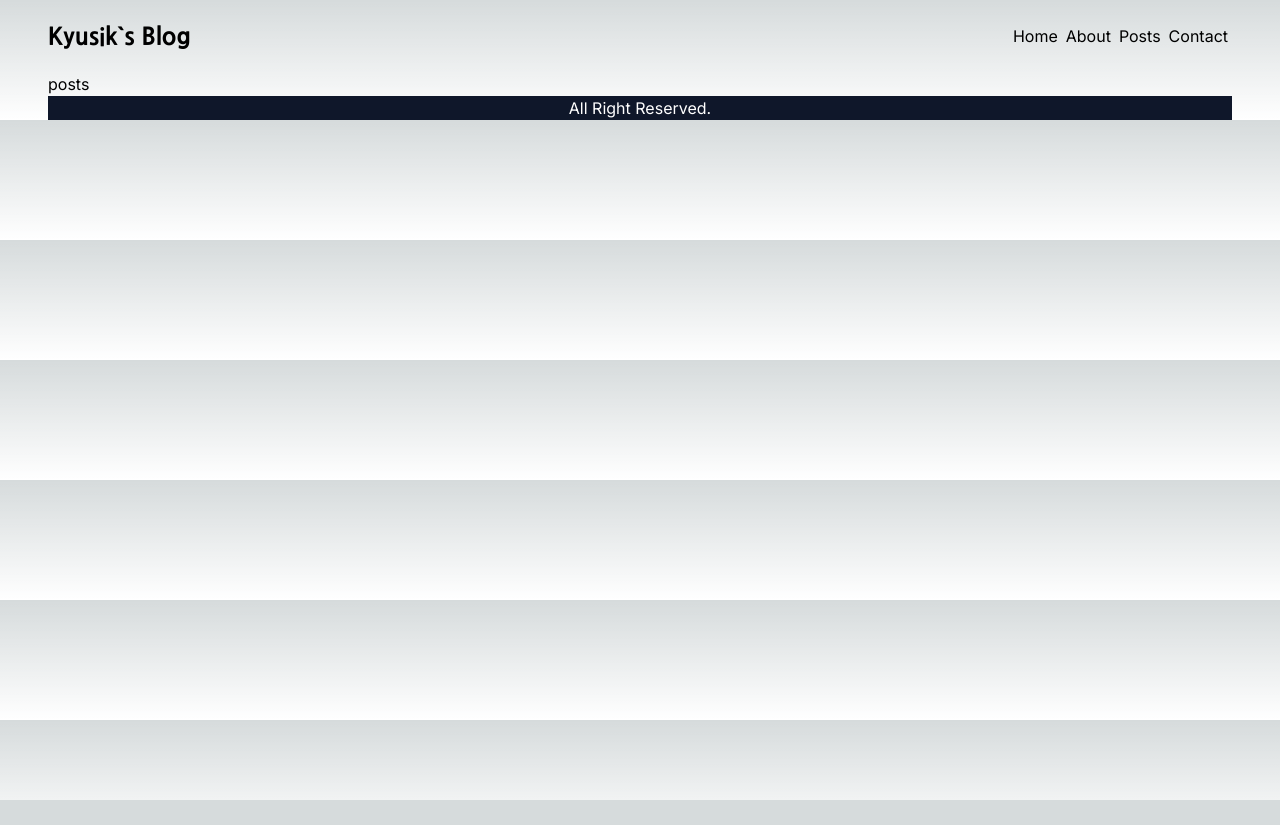
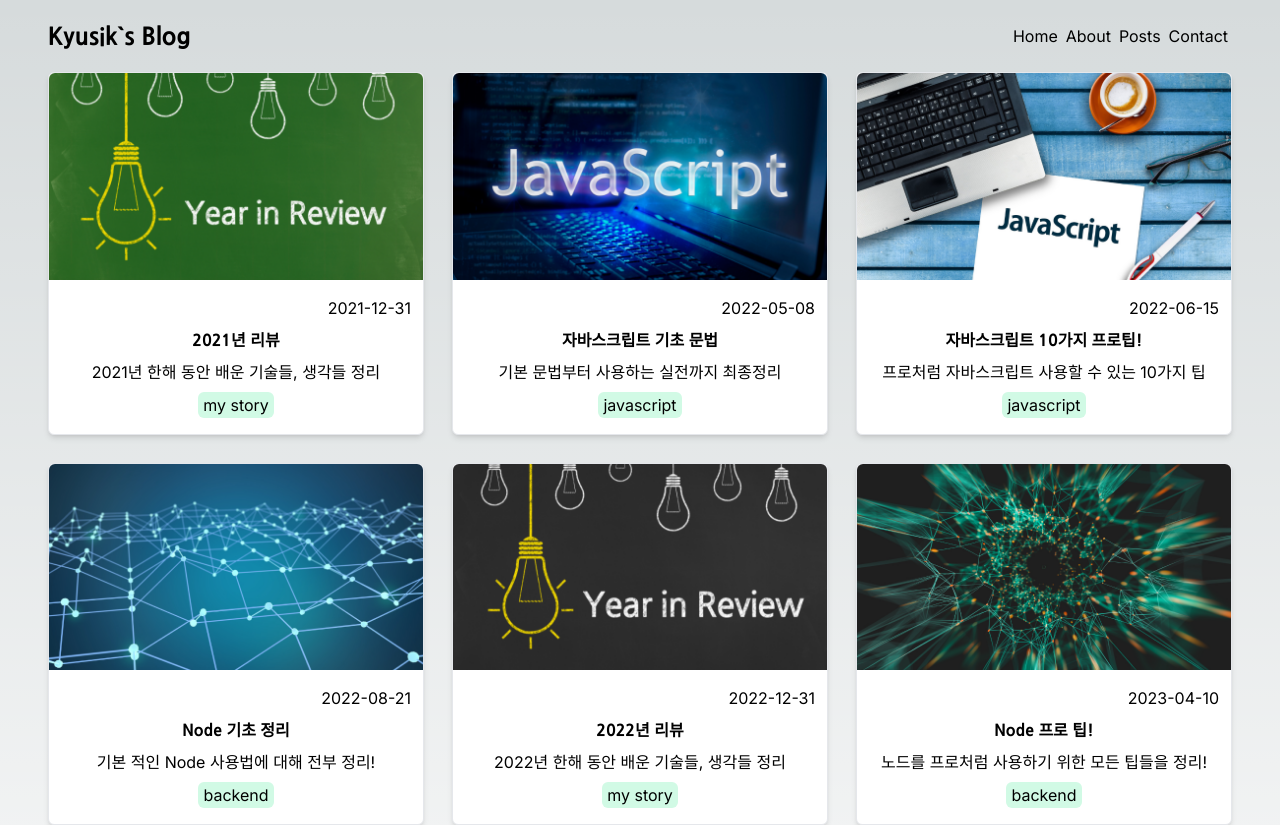
Before and after one commit to starplanter93/next.js_myblog, a Next.js app: page /posts in a window 1280 px wide. Shown: the top 825 px of the page. Before the commit the page ends 800 px from the top, so only its background shows below. Built offline with nearby package versions, Linux system fonts and the light colour scheme.

Commit message:
posts 페이지 body 작성

```diff
--- a/src/app/posts/page.tsx
+++ b/src/app/posts/page.tsx
@@ -1,7 +1,12 @@
+import Postbody from '@/components/posts/Postbody';
 import React from 'react';
 
 function posts() {
-  return <div>posts</div>;
+  return (
+    <div>
+      <Postbody />
+    </div>
+  );
 }
 
 export default posts;
--- /dev/null
+++ b/src/components/posts/Postbody.tsx
@@ -0,0 +1,39 @@
+'use client';
+import React from 'react';
+import posts from '../../../data/posts.json';
+import Link from 'next/link';
+import Image from 'next/image';
+import { Nanum_Gothic } from 'next/font/google';
+
+const gothic800 = Nanum_Gothic({ weight: '800', subsets: ['latin'] });
+
+function Postbody() {
+  return (
+    <ul className='grid grid-cols-3 gap-7 my-4'>
+      {posts.map(({ title, description, date, category, path }, index) => (
+        <li
+          key={index}
+          className='bg-white border border-solid border-inherit rounded-md shadow-md hover:shadow-lg'
+        >
+          <Link href={`posts/${path}`} className='flex flex-col items-center'>
+            <Image
+              className='w-full rounded-t-md'
+              src={`/images/posts/${path}.png`}
+              alt='post-image'
+              width={500}
+              height={500}
+            />
+            <div className='mt-4 pr-3 self-end'>{date}</div>
+            <div className={`my-2 ${gothic800.className} text-md`}>{title}</div>
+            <div>{description}</div>
+            <div className='mt-2 mb-4 px-1 border border-transparent rounded-md bg-emerald-100'>
+              {category}
+            </div>
+          </Link>
+        </li>
+      ))}
+    </ul>
+  );
+}
+
+export default Postbody;
```
